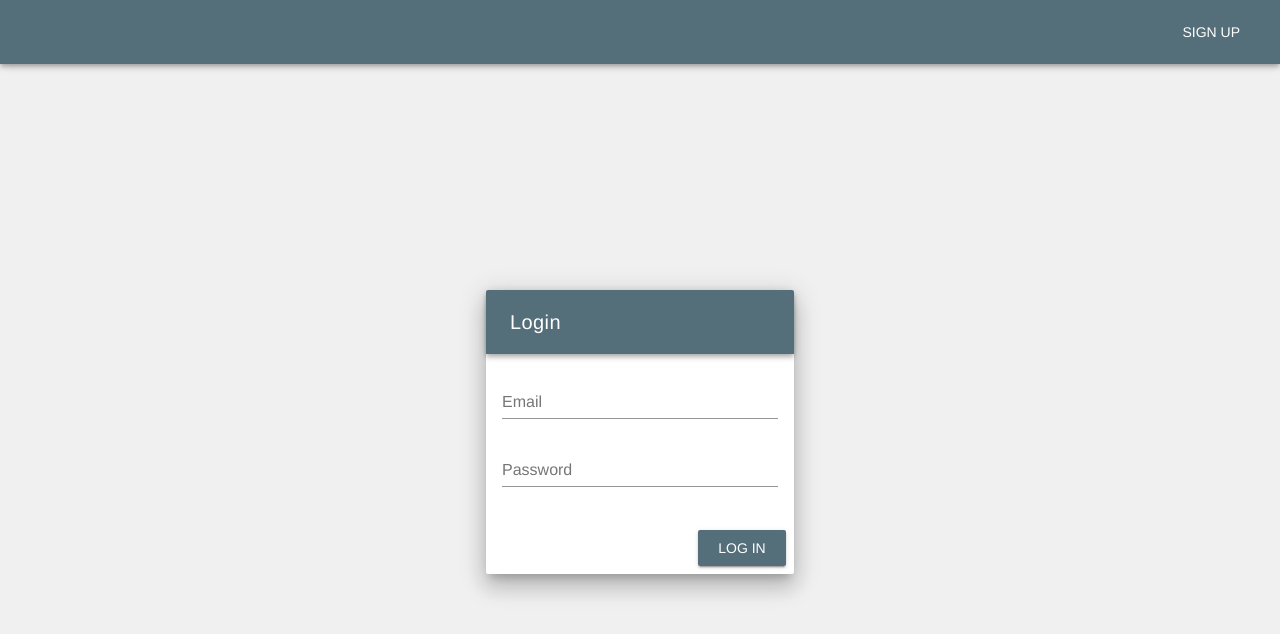
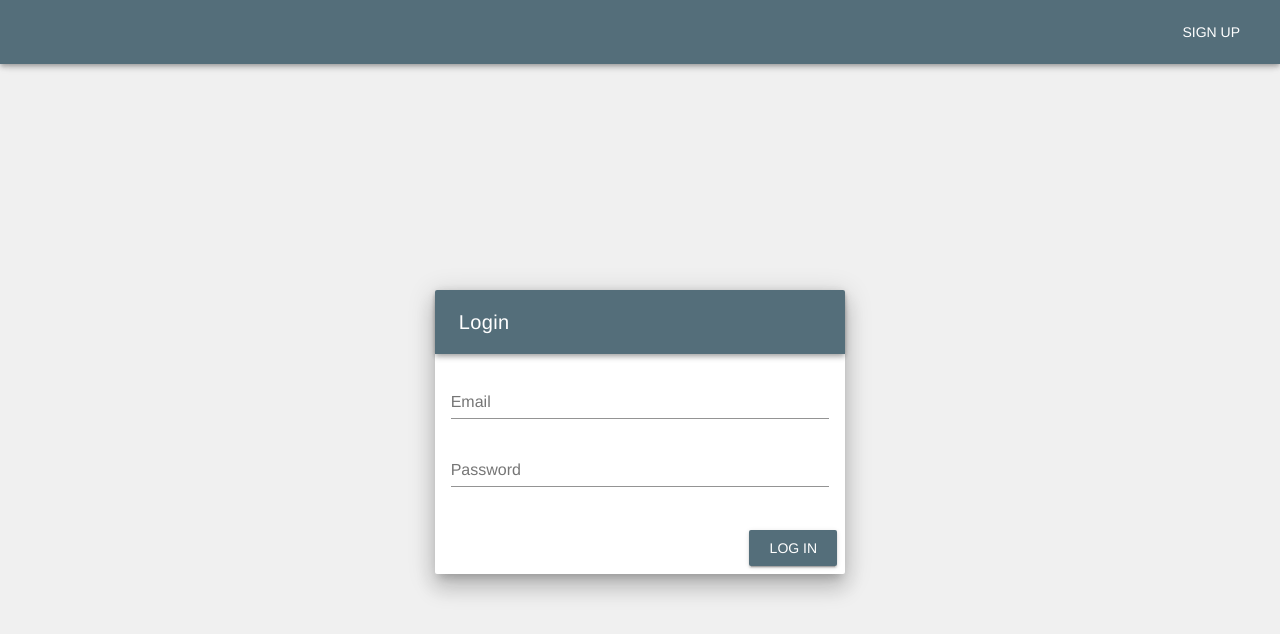
Before and after one commit to MLjungg/VotesClient, a Vue app: page /vote#/login in a window 1280 px wide. Shown: the top 634 px of the page. Built offline with nearby package versions, Linux system fonts and the light colour scheme; what vue-cookies would draw is missing.

Commit message:
increased video size

```diff
--- a/src/components/Login.vue
+++ b/src/components/Login.vue
@@ -9,7 +9,7 @@
     <v-content>
       <v-container fluid fill-height>
         <v-layout align-center justify-center>
-          <v-flex xs12 sm8 md3>
+          <v-flex xs12 sm8 md4>
             <v-card class="elevation-14">
               <v-toolbar dark color="blue-grey darken-1">
                 <v-toolbar-title>Login</v-toolbar-title>
```
